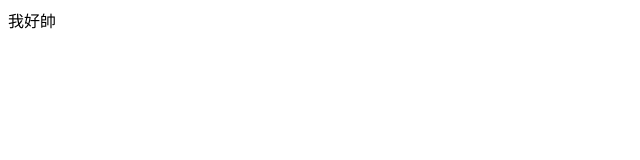
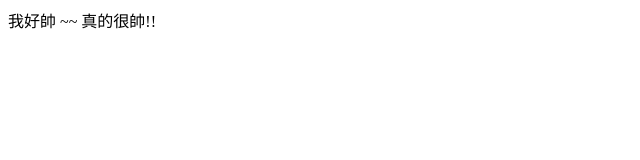
Before and after one commit to wupojung/myweb22222, a plain HTML site: page index.html in a window 1280 px wide. Shown: the whole page, without its empty margins (0-640 px from the left). Drawn offline with Linux system fonts and the light colour scheme.

Commit message:
更新master

```diff
--- a/index.html
+++ b/index.html
@@ -5,6 +5,6 @@
     <title>Title</title>
 </head>
 <body>
-   我好帥
+   我好帥 ~~ 真的很帥!!
 </body>
 </html>
```
